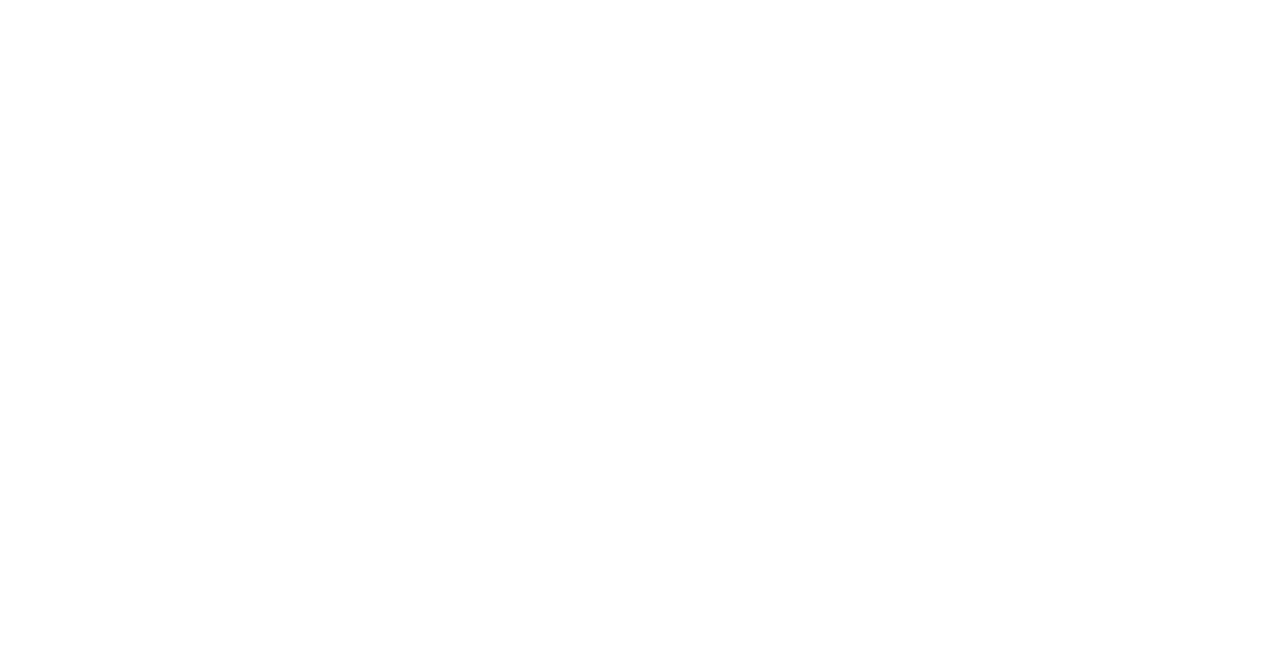
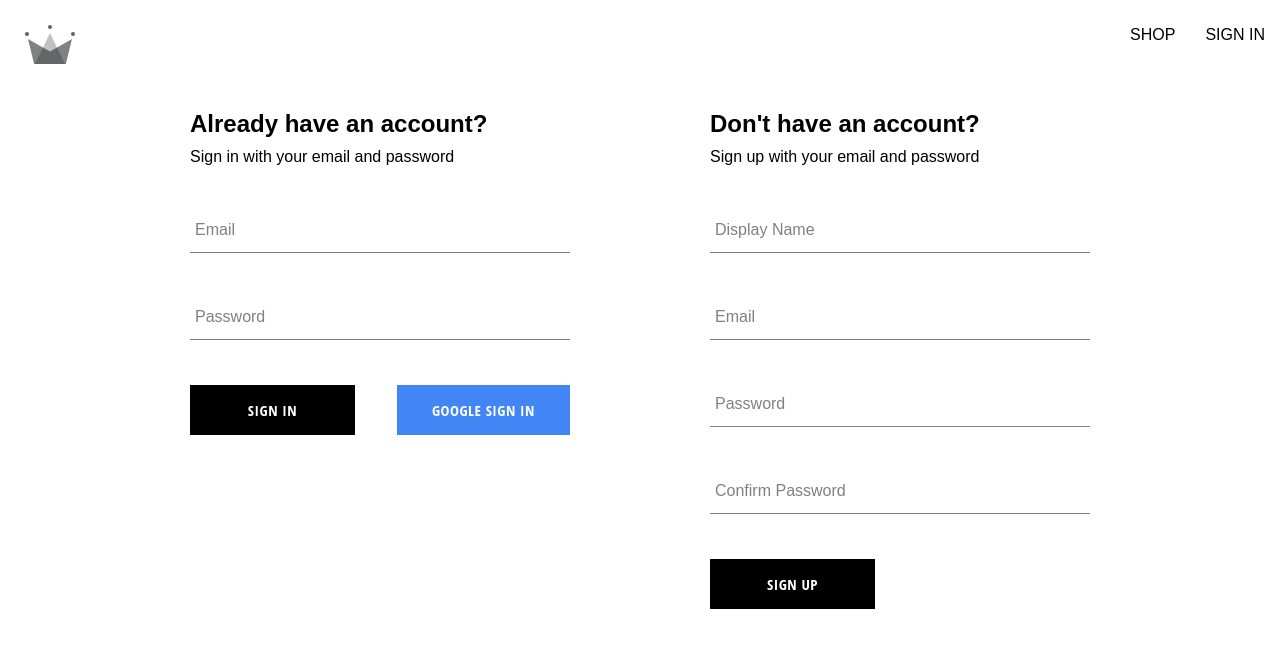
Before and after one commit to EmmyEJohnson/react-ecommerce-store, a React (Create React App) app: page /auth in a window 1280 px wide. Before the commit this address had no page. Shown: the top 648 px of the page. Built offline with nearby package versions, Linux system fonts and the light colour scheme; a web font is replaced by a local one.

Commit message:
finish sign up sign in and authentication pages

```diff
--- a/src/App.js
+++ b/src/App.js
@@ -2,11 +2,10 @@
 
 import Home from './routes/home/home.component';
 import Navigation from './routes/navigation/navigation.component';
-import SignIn from './routes/sign-in/sign-in.component';
-
+import Authentication from './routes/authentication/authentication.component';
 
 const Shop = () => {
-  return <h1>I am SHOP page</h1>
+  return <h1>I am the shop page</h1>;
 };
 
 const App = () => {
@@ -15,7 +14,7 @@
       <Route path='/' element={<Navigation />}>
         <Route index element={<Home />} />
         <Route path='shop' element={<Shop />} />
-        <Route path='sign-in' element={<SignIn />} />
+        <Route path='auth' element={<Authentication />} />
       </Route>
     </Routes>
   );
--- /dev/null
+++ b/src/components/sign-in-form/sign-in-form.component.jsx
@@ -0,0 +1,95 @@
+import { useState } from 'react';
+
+import FormInput from '../form-input/form-input.component';
+import Button from '../button/button.component';
+
+import {
+  signInWithGooglePopup,
+  createUserDocumentFromAuth,
+  signInAuthUserWithEmailAndPassword,
+} from '../../utils/firebase/firebase.utils';
+
+import './sign-in-form.styles.scss';
+
+const defaultFormFields = {
+  email: '',
+  password: '',
+};
+
+const SignInForm = () => {
+  const [formFields, setFormFields] = useState(defaultFormFields);
+  const { email, password } = formFields;
+
+  const resetFormFields = () => {
+    setFormFields(defaultFormFields);
+  };
+
+  const signInWithGoogle = async () => {
+    const { user } = await signInWithGooglePopup();
+    await createUserDocumentFromAuth(user);
+  };
+
+  const handleSubmit = async (event) => {
+    event.preventDefault();
+
+    try {
+      const response = await signInAuthUserWithEmailAndPassword(
+        email,
+        password
+      );
+      console.log(response);
+      resetFormFields();
+    } catch (error) {
+      switch (error.code) {
+        case 'auth/wrong-password':
+          alert('incorrect password for email');
+          break;
+        case 'auth/user-not-found':
+          alert('no user associated with this email');
+          break;
+        default:
+          console.log(error);
+      }
+    }
+  };
+
+  const handleChange = (event) => {
+    const { name, value } = event.target;
+
+    setFormFields({ ...formFields, [name]: value });
+  };
+
+  return (
+    <div className='sign-up-container'>
+      <h2>Already have an account?</h2>
+      <span>Sign in with your email and password</span>
+      <form onSubmit={handleSubmit}>
+        <FormInput
+          label='Email'
+          type='email'
+          required
+          onChange={handleChange}
+          name='email'
+          value={email}
+        />
+
+        <FormInput
+          label='Password'
+          type='password'
+          required
+          onChange={handleChange}
+          name='password'
+          value={password}
+        />
+        <div className='buttons-container'>
+          <Button type='submit'>Sign In</Button>
+          <Button type='button' buttonType='google' onClick={signInWithGoogle}>
+            Google sign in
+          </Button>
+        </div>
+      </form>
+    </div>
+  );
+};
+
+export default SignInForm;
--- /dev/null
+++ b/src/components/sign-in-form/sign-in-form.styles.scss
@@ -0,0 +1,14 @@
+.sign-up-container {
+  display: flex;
+  flex-direction: column;
+  width: 380px;
+
+  h2 {
+    margin: 10px 0;
+  }
+
+  .buttons-container {
+    display: flex;
+    justify-content: space-between;
+  }
+}
--- a/src/routes/authentication/authentication.component.jsx
+++ b/src/routes/authentication/authentication.component.jsx
@@ -0,0 +1,15 @@
+import SignUpForm from '../../components/sign-up-form/sign-up-form.component';
+import SignInForm from '../../components/sign-in-form/sign-in-form.component';
+
+import './authentication.styles.scss';
+
+const Authentication = () => {
+  return (
+    <div className='authentication-container'>
+      <SignInForm />
+      <SignUpForm />
+    </div>
+  );
+};
+
+export default Authentication;
--- /dev/null
+++ b/src/routes/authentication/authentication.styles.scss
@@ -0,0 +1,6 @@
+.authentication-container {
+  display: flex;
+  width: 900px;
+  justify-content: space-between;
+  margin: 30px auto;
+}
--- a/src/routes/navigation/navigation.component.jsx
+++ b/src/routes/navigation/navigation.component.jsx
@@ -8,15 +8,15 @@
 const Navigation = () => {
   return (
     <Fragment>
-      <div className="navigation">
-        <Link className="logo-container" to="/">
-          <CrwnLogo />
+      <div className='navigation'>
+        <Link className='logo-container' to='/'>
+          <CrwnLogo className='logo' />
         </Link>
-        <div className="nav-links-container">
-          <Link className="nav-link" to="/shop">
+        <div className='nav-links-container'>
+          <Link className='nav-link' to='/shop'>
             SHOP
           </Link>
-          <Link className="nav-link" to="/sign-in">
+          <Link className='nav-link' to='/auth'>
             SIGN IN
           </Link>
         </div>
--- a/src/utils/firebase/firebase.utils.js
+++ b/src/utils/firebase/firebase.utils.js
@@ -5,8 +5,15 @@
   signInWithPopup,
   GoogleAuthProvider,
   createUserWithEmailAndPassword,
+  signInWithEmailAndPassword,
 } from 'firebase/auth';
-import { getFirestore, doc, getDoc, setDoc } from 'firebase/firestore';
+
+import {
+  getFirestore,
+  doc,
+  getDoc,
+  setDoc,
+} from 'firebase/firestore';
 
 const firebaseConfig = {
   apiKey: "AIzaSyBfdtrRhayBtlFeRnoYVO4CMu6JbksrU7A",
@@ -67,3 +74,9 @@
 
   return await createUserWithEmailAndPassword(auth, email, password);
 };
+
+export const signInAuthUserWithEmailAndPassword = async (email, password) => {
+  if (!email || !password) return;
+
+  return await signInWithEmailAndPassword(auth, email, password);
+};
```
Also changed, not shown: src/routes/authentication/authentication.styles.jsx (deleted).
